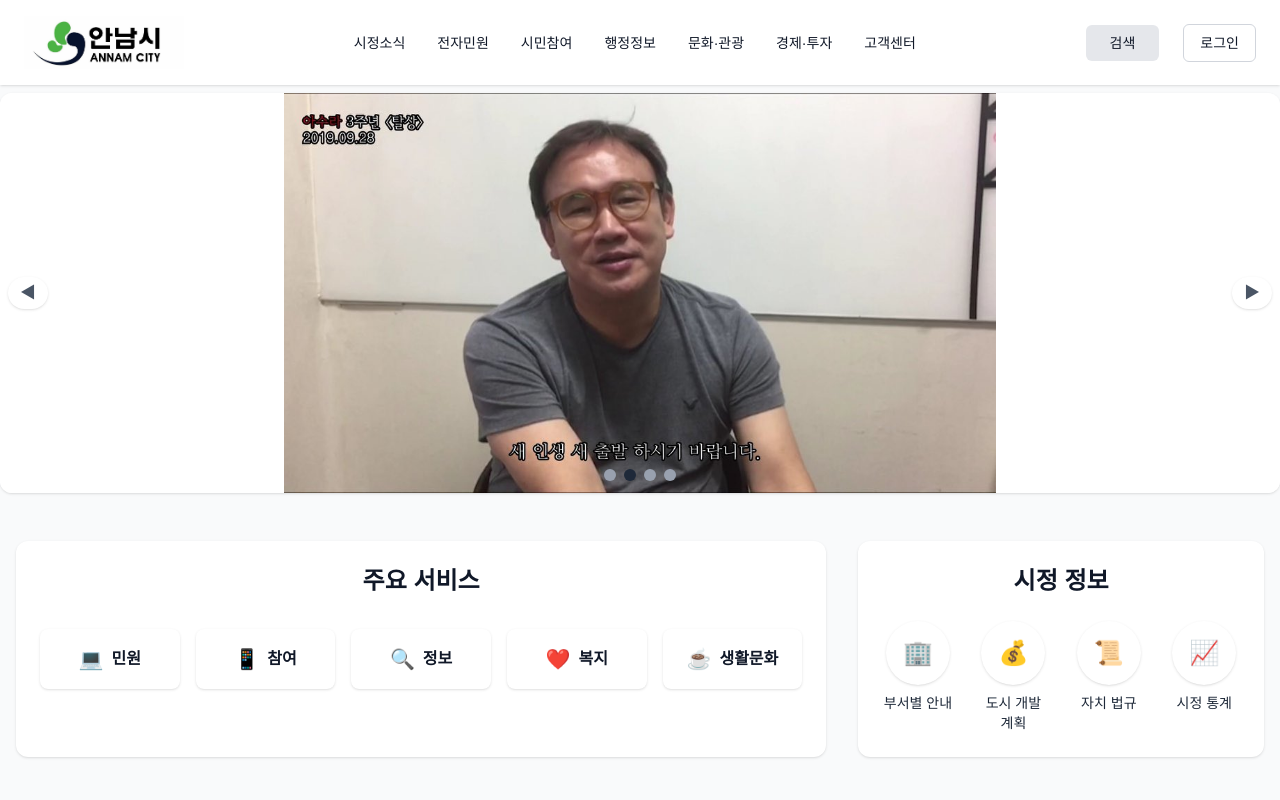
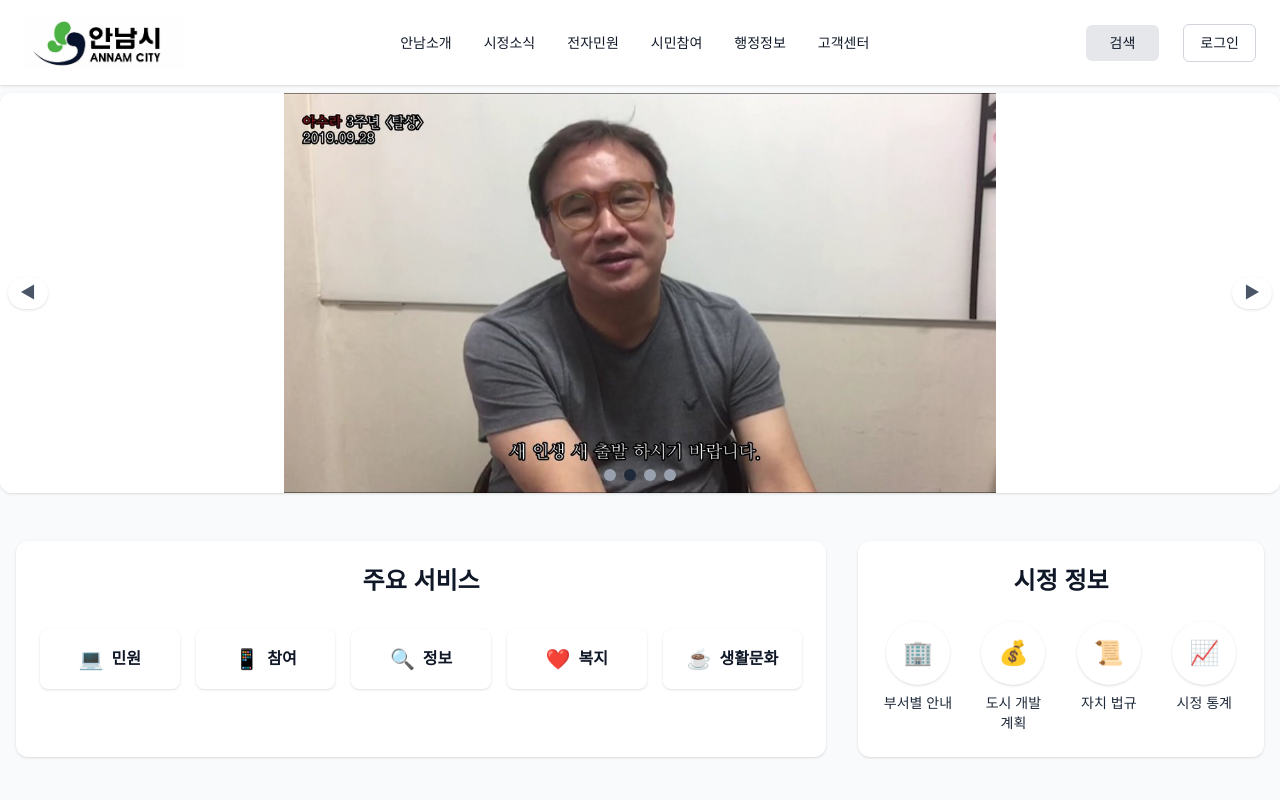
Before and after one commit to lucykim05/Annamcity, a Next.js app: page / in a window 1280 px wide. Shown: the top 800 px of the page. Built offline with nearby package versions, Linux system fonts and the light colour scheme.

Commit message:
chore: chane pc navbar

```diff
--- a/src/components/common/Navbar.tsx
+++ b/src/components/common/Navbar.tsx
@@ -23,6 +23,9 @@ export default function Navbar() {
 
         {/* PC 메뉴 */}
         <nav className="hidden md:flex space-x-8 text-sm font-medium">
+          <Link href="/about" className="text-gray-900 hover:text-gray-500">
+            안남소개
+          </Link>
           <Link href="/news" className="text-gray-900 hover:text-gray-500">
             시정소식
           </Link>
@@ -41,12 +44,7 @@ export default function Navbar() {
           >
             행정정보
           </Link>
-          <Link href="/culture" className="text-gray-900 hover:text-gray-500">
-            문화·관광
-          </Link>
-          <Link href="/economy" className="text-gray-900 hover:text-gray-500">
-            경제·투자
-          </Link>
+
           <Link
             href="/help/contact"
             className="text-gray-900 hover:text-gray-500"
```
